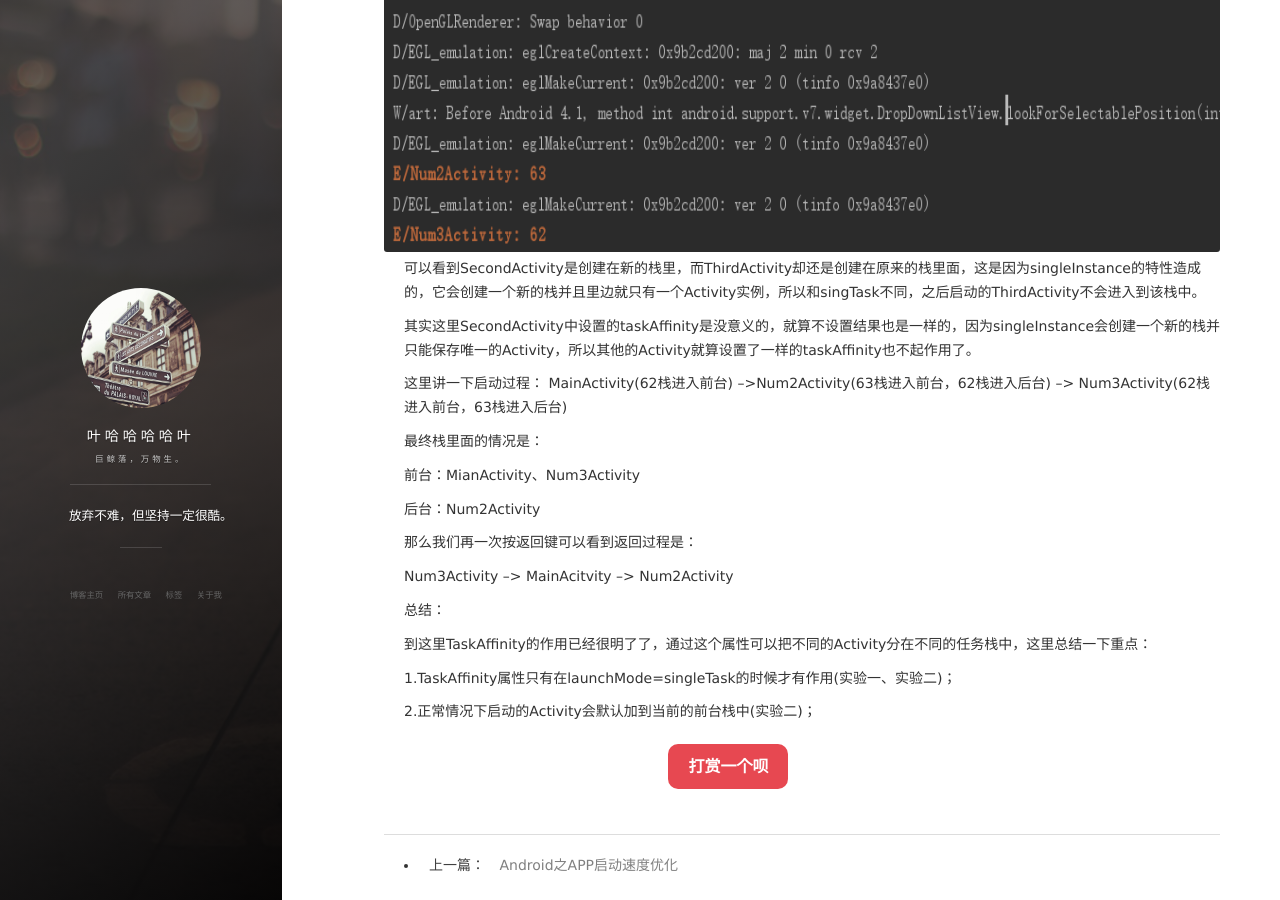
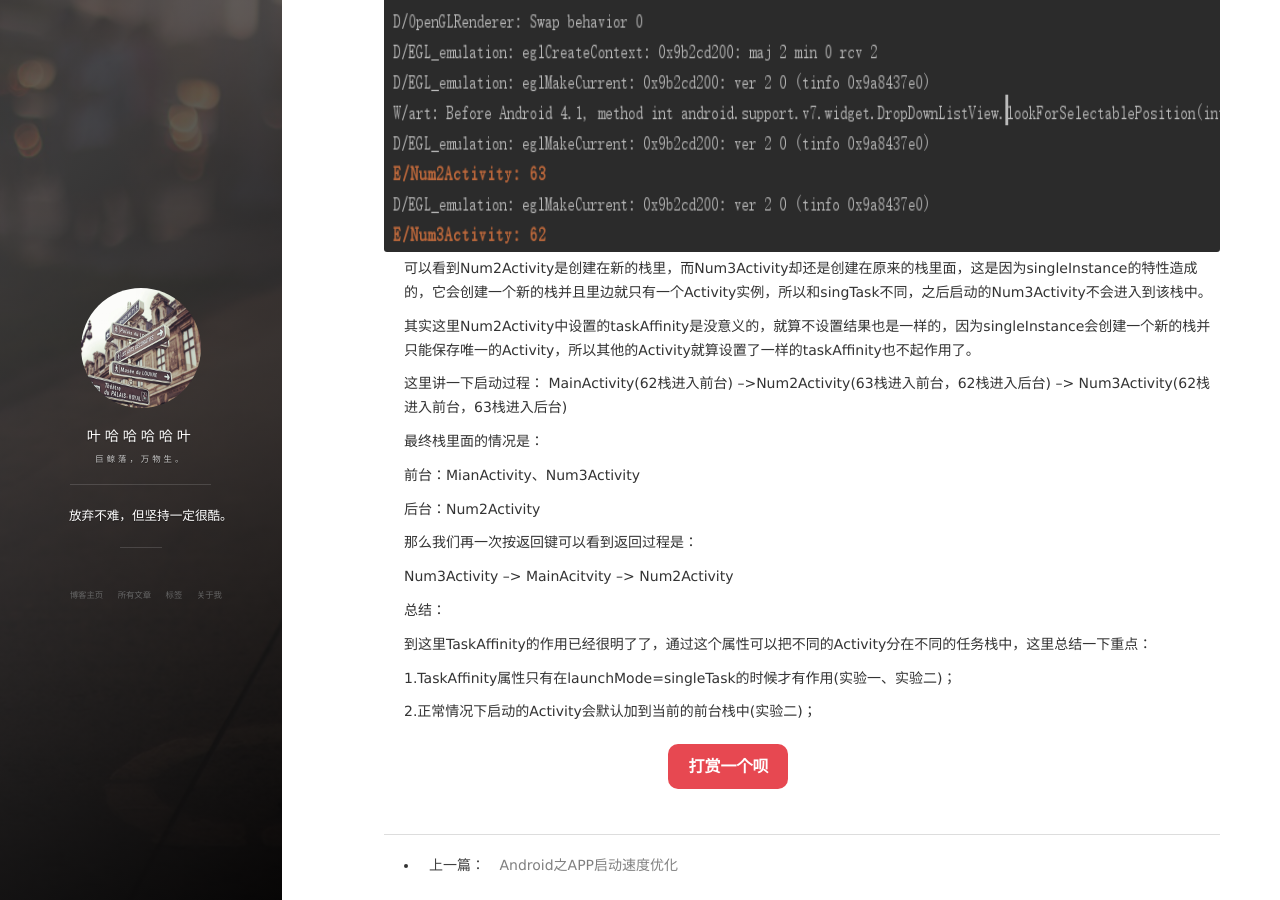
Before and after one commit to 112996/112996.github.io, a Jekyll site: the page built from _posts/2018-11-12-Android_launchMode.md, in a window 1280 px wide and 900 px high, scrolled down 4210 px. Built offline with Jekyll 4.4.1, drawn with Linux system fonts in a browser that asks for light colours; nearby versions of some CDN libraries; comment, search, counter and statistics services are not loaded; some of the changed text lies outside the part shown.

Commit message:
Update _posts/2018-11-12-Android_launchMode.md

```diff
--- a/_posts/2018-11-12-Android_launchMode.md
+++ b/_posts/2018-11-12-Android_launchMode.md
@@ -44,9 +44,11 @@ TaskAffinity
 <div>
   <img src = "/images/LaunchMode/manifest.png" width="720" height="500">
 </div>
+
 <div>
   <img src = "/images/LaunchMode/mainActivity.png" width="773" height="438">
 </div>
+
 <div>
   <img src = "/images/LaunchMode/log1.png" width="844" height="428">
 </div>
@@ -58,10 +60,12 @@ TaskAffinity
 <div>
   <img src = "/images/LaunchMode/manifest2.png" width="720" height="500">
 </div>
+
 <div>
   <img src = "/images/LaunchMode/log2.png" width="844" height="428">
 </div>
-这里可以看到SecondActivity的TaskId改变了，启动Activity的时候会根据taskAffinity查找是否有存在的任务栈，没有的话就创建一个新的任务栈。同时在启动ThirdActivity，也会加入到当前的任务栈中。
+
+这里可以看到Num2Activity的TaskId改变了，启动Activity的时候会根据taskAffinity查找是否有存在的任务栈，没有的话就创建一个新的任务栈。同时在启动Num3Activity，也会加入到当前的任务栈中。
 
 实验三：
 
@@ -69,12 +73,14 @@ TaskAffinity
 <div>
   <img src = "/images/LaunchMode/manifest3.png" width="720" height="500">
 </div>
+
 <div>
   <img src = "/images/LaunchMode/log3.png" width="844" height="428">
 </div>
-可以看到SecondActivity是创建在新的栈里，而ThirdActivity却还是创建在原来的栈里面，这是因为singleInstance的特性造成的，它会创建一个新的栈并且里边就只有一个Activity实例，所以和singTask不同，之后启动的ThirdActivity不会进入到该栈中。
 
-其实这里SecondActivity中设置的taskAffinity是没意义的，就算不设置结果也是一样的，因为singleInstance会创建一个新的栈并只能保存唯一的Activity，所以其他的Activity就算设置了一样的taskAffinity也不起作用了。
+可以看到Num2Activity是创建在新的栈里，而Num3Activity却还是创建在原来的栈里面，这是因为singleInstance的特性造成的，它会创建一个新的栈并且里边就只有一个Activity实例，所以和singTask不同，之后启动的Num3Activity不会进入到该栈中。
+
+其实这里Num2Activity中设置的taskAffinity是没意义的，就算不设置结果也是一样的，因为singleInstance会创建一个新的栈并只能保存唯一的Activity，所以其他的Activity就算设置了一样的taskAffinity也不起作用了。
 
 这里讲一下启动过程：
 MainActivity(62栈进入前台) -->Num2Activity(63栈进入前台，62栈进入后台) --> Num3Activity(62栈进入前台，63栈进入后台)
```
